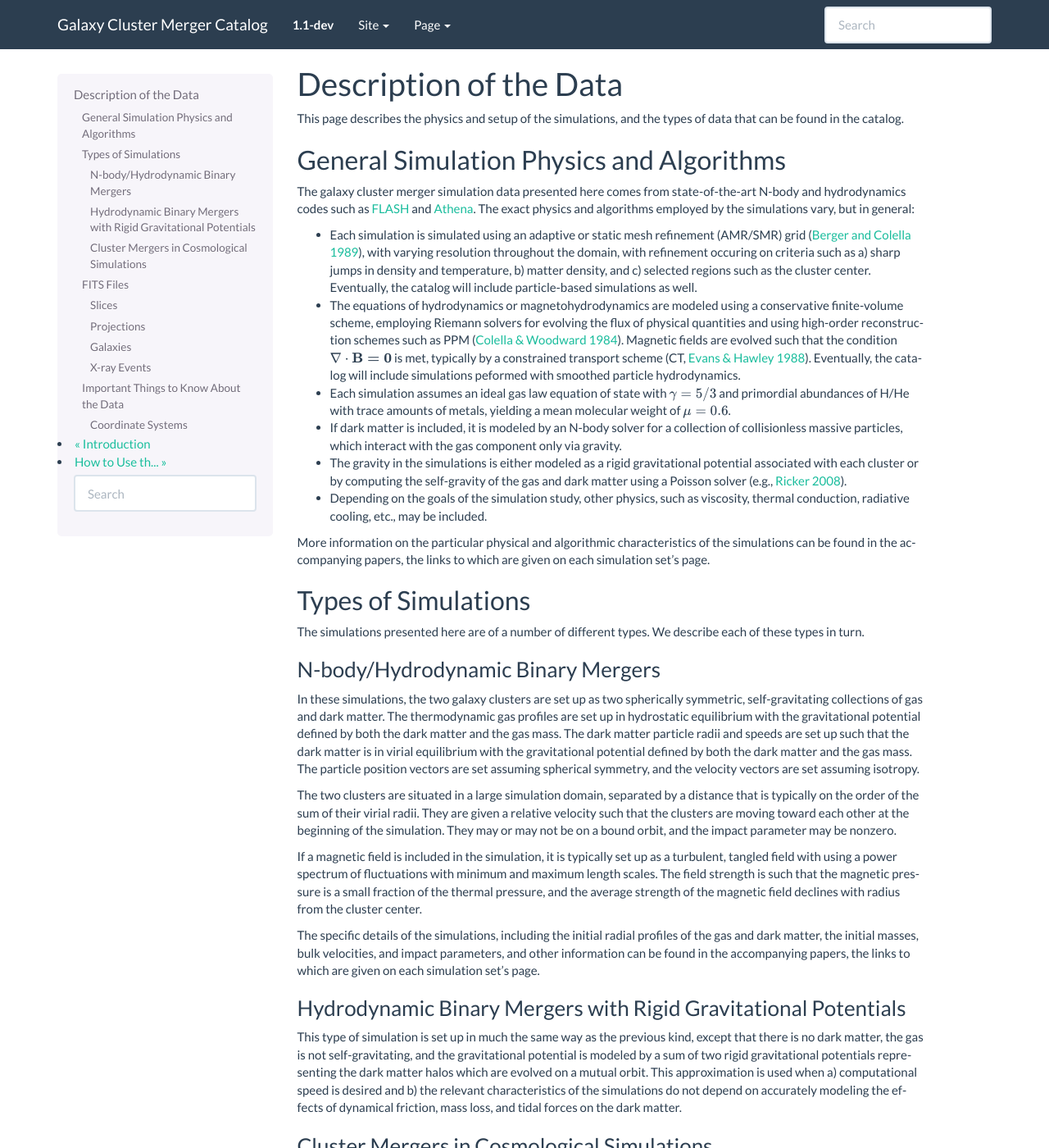
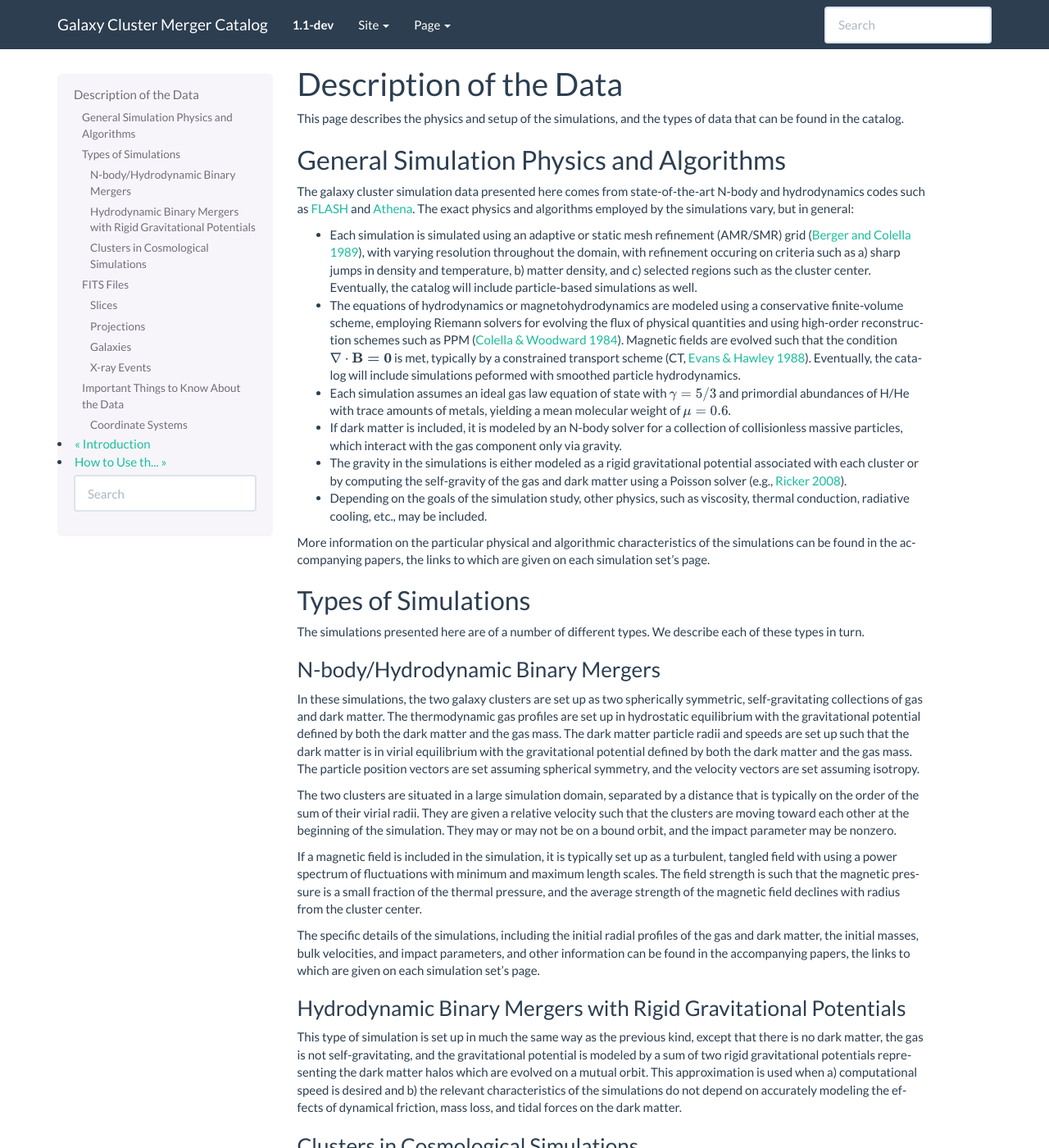
Before and after one commit to jzuhone/cluster_merger_catalog, a Sphinx documentation site: the page built from source/description.rst, in a window 1280 px wide and 1400 px high. Shown: the whole window at 82% size. Built offline with Sphinx 7.4.7, drawn with Linux system fonts in a browser that asks for light colours; pages that are not in the unit, such as notebooks, are missing from menus; some of the changed text lies outside the part shown.

Commit message:
Making this less about mergers

```diff
--- a/source/description.rst
+++ b/source/description.rst
@@ -9,7 +9,7 @@ catalog.
 General Simulation Physics and Algorithms
 -----------------------------------------
 
-The galaxy cluster merger simulation data presented here comes from state-of-the-art N-body and hydrodynamics
+The galaxy cluster simulation data presented here comes from state-of-the-art N-body and hydrodynamics
 codes such as `FLASH <http://flash.uchicago.edu>`_ and `Athena <https://trac.princeton.edu/Athena/>`_. The
 exact physics and algorithms employed by the simulations vary, but in general:
 
@@ -75,8 +75,8 @@ potentials representing the dark matter halos which are evolved on a mutual orbi
 a) computational speed is desired and b) the relevant characteristics of the simulations do not depend on accurately
 modeling the effects of dynamical friction, mass loss, and tidal forces on the dark matter.
 
-Cluster Mergers in Cosmological Simulations
-+++++++++++++++++++++++++++++++++++++++++++
+Clusters in Cosmological Simulations
+++++++++++++++++++++++++++++++++++++
 
 Coming soon! Watch this space.
 
--- a/source/faqs.rst
+++ b/source/faqs.rst
@@ -18,7 +18,7 @@ that work with astronomical data in the FITS format, such as:
 * `Glue <http://www.glueviz.org/>`_
 * etc.
 
-`yt also has support for analyzing and visualizing FITS image and X-ray event data. <http://yt-project.org/doc/examining/loading_data.html#fits-data>`_
+`yt also has some support for analyzing and visualizing FITS image and X-ray event data. <http://yt-project.org/doc/examining/loading_data.html#fits-data>`_
 
 Why does the resolution appear to be non-uniform in many of the images?
 -----------------------------------------------------------------------
--- a/source/simulations.rst
+++ b/source/simulations.rst
@@ -24,8 +24,8 @@ Hydrodynamic Binary Mergers with Rigid Gravitational Potentials
    virgo/index
    sloshing_magnetic/index
 
-Cluster Mergers in Cosmological Simulations
--------------------------------------------
+Clusters in Cosmological Simulations
+------------------------------------
 
 .. toctree::
    :maxdepth: 1
```
Also changed, not shown: source/index.rst (+5 -5 lines).
